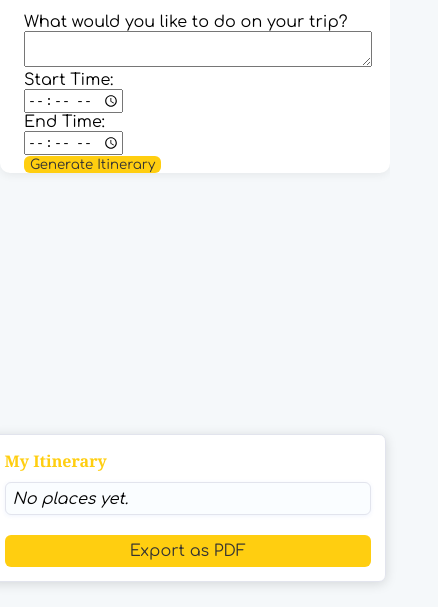
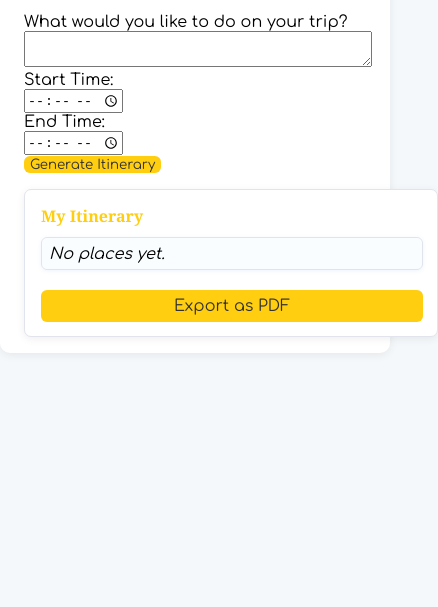
Before and after one commit to KielCultura/BAGROVR, a website: page index.html in a window 390 px wide. Shown: the part 237-844 px from the top of the page, 438 px wide, since content can reach past the window. Drawn offline with nearby package versions, Linux system fonts and the light colour scheme; some packages are replaced by stand-ins of ours.

Commit message:
Update index.html

```diff
--- a/index.html
+++ b/index.html
@@ -374,6 +374,21 @@
   font-family: Georgia, serif;
   font-weight: bold;
 }
+
+       @media (max-width: 700px) {
+  .itinerary {
+    position: static !important;  /* No fixed or absolute positioning */
+    width: 98vw !important;        /* Full width */
+    max-width: 99vw;
+    margin: 16px auto !important;  /* Center and add margin */
+    box-shadow: 0 2px 8px #0001;   /* Softer shadow */
+    left: unset !important;
+    right: unset !important;
+    bottom: unset !important;
+    top: unset !important;
+    z-index: 1;
+  }
+}
 </style>
 </head>
 <body>
```
